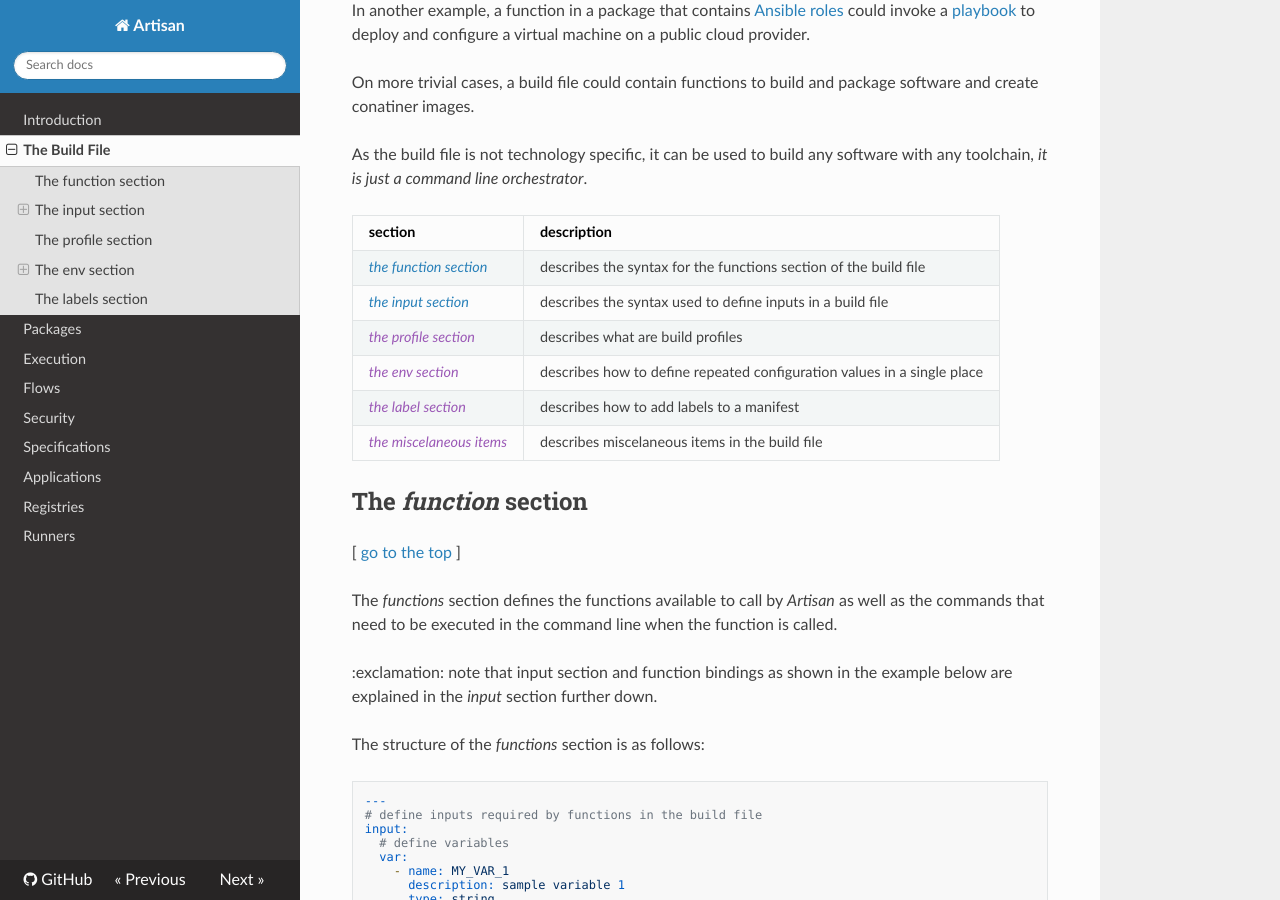
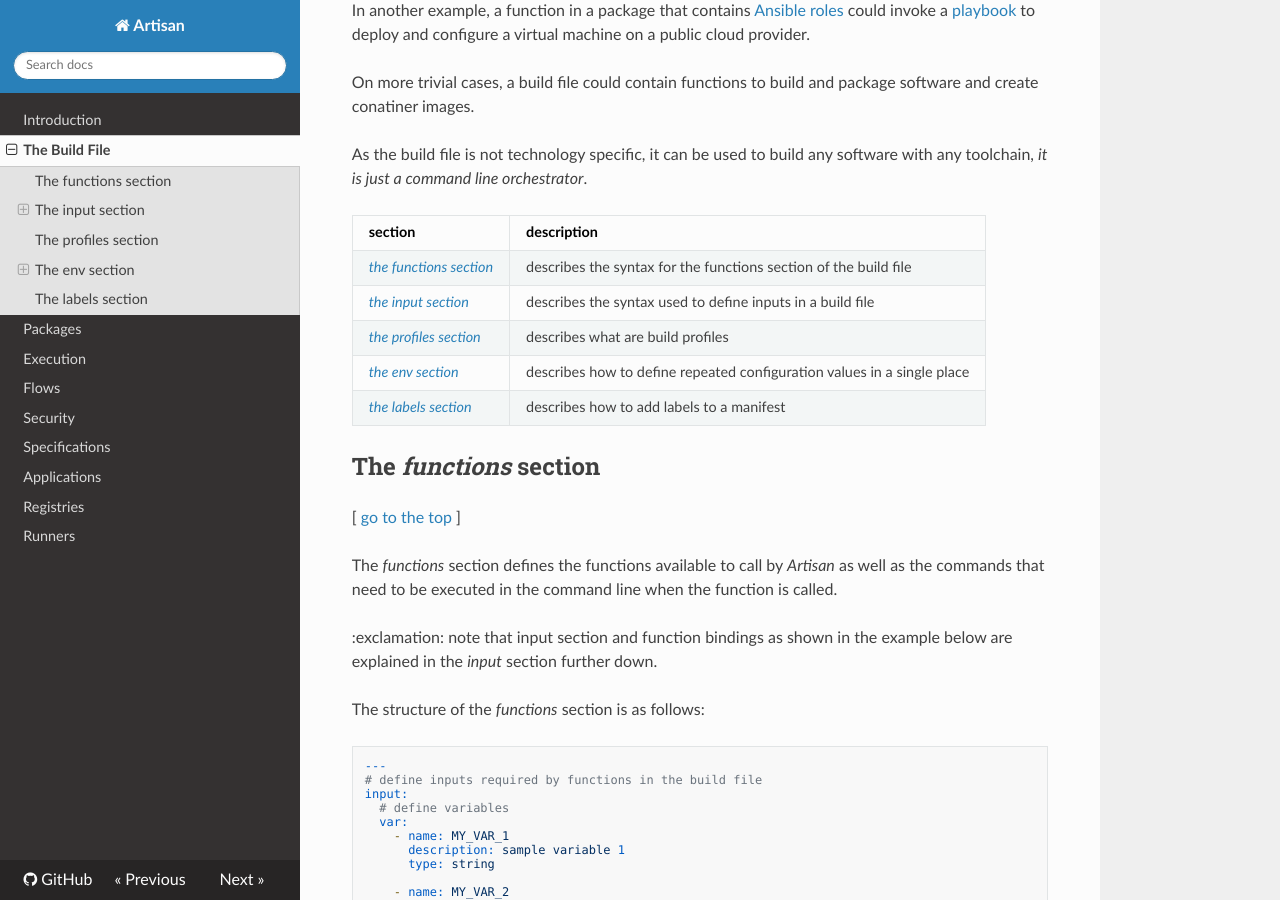
Before and after one commit to southwinds-io/artdocs, an MkDocs documentation site: the page built from docs/build_file.md, in a window 1280 px wide and 900 px high, scrolled down 548 px. Built offline with MkDocs 1.6.1, drawn with Linux system fonts in a browser that asks for light colours; nearby versions of some CDN libraries.

Commit message:
update docs

````diff
--- a/docs/build_file.md
+++ b/docs/build_file.md
@@ -23,14 +23,13 @@ As the build file is not technology specific, it can be used to build any softwa
 
 | section | description |
 |---|---|
-| [*the function section*](#the-function-section)| describes the syntax for the functions section of the build file |
+| [*the functions section*](#the-function-section)| describes the syntax for the functions section of the build file |
 | [*the input section*](#the-input-section)| describes the syntax used to define inputs in a build file |
-| [*the profile section*]() | describes what are build profiles |
-| [*the env section*]() | describes how to define repeated configuration values in a single place |
-| [*the label section*]() | describes how to add labels to a manifest |
-| [*the miscelaneous items*]() | describes miscelaneous items in the build file |
+| [*the profiles section*](#the-profiles-section) | describes what are build profiles |
+| [*the env section*](#the-env-section) | describes how to define repeated configuration values in a single place |
+| [*the labels section*](#the-labels-section) | describes how to add labels to a manifest |
 
-## The *function* section
+## The *functions* section
 
 [ [go to the top](#the-build-file) ]
 
@@ -293,7 +292,7 @@ error!
 # 3. load the variable from an environment file (use the -e flag)
 ```
 
-## The *profile* section
+## The *profiles* section
 
 [ [go to the top](#the-build-file) ]
 
````
Also changed, not shown: build.yaml (+14 -3 lines).
